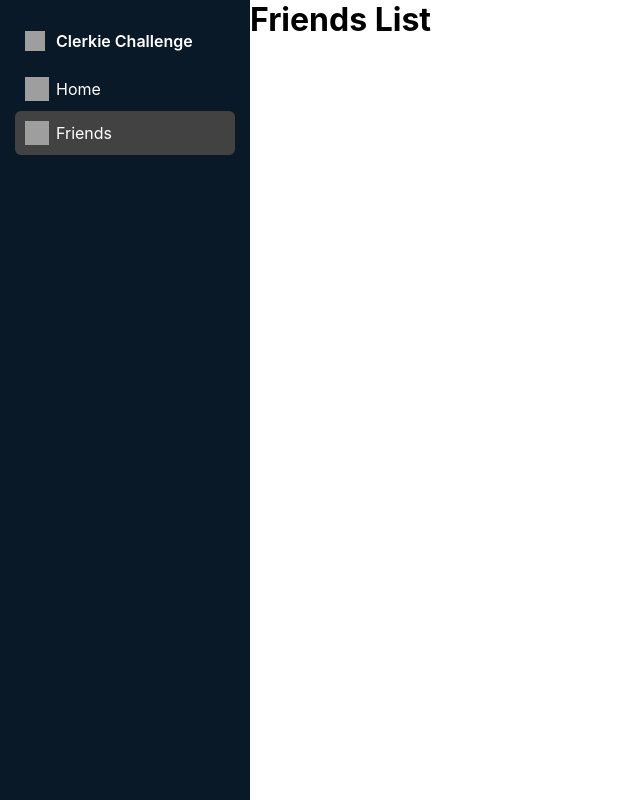
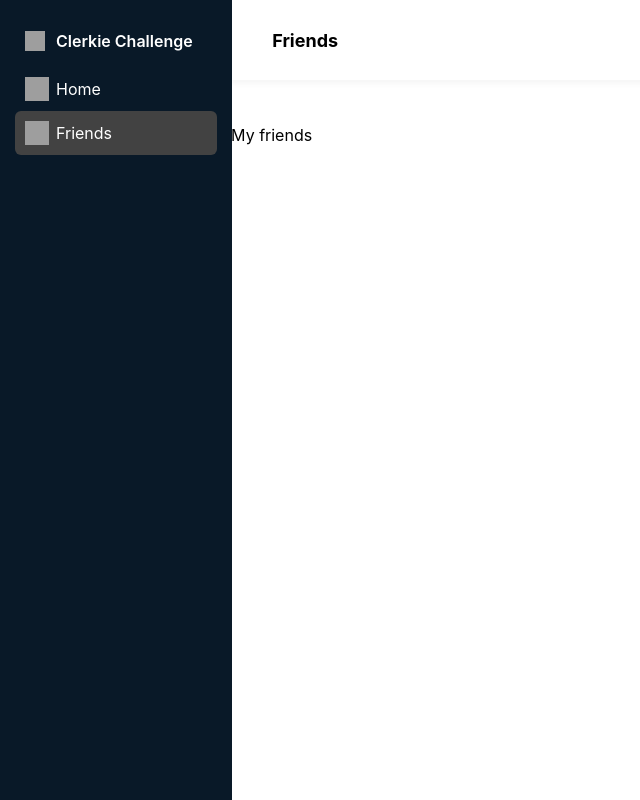
Before and after one commit to DillPickleSwimmer/Clerkie-FE-Challenge, a Next.js app: page /friends in a window 1280 px wide. Shown: the whole page, without its empty margins (0-640 px from the left). Built offline with nearby package versions, Linux system fonts and the light colour scheme; grey boxes are pictures that could not be loaded.

Commit message:
Add page layout

```diff
--- a/components/Layout.tsx
+++ b/components/Layout.tsx
@@ -1,7 +1,7 @@
 import React from 'react';
 import Head from 'next/head';
 import Navbar from './Navbar';
-import styles from './layout.module.css';
+import styles from './Layout.module.css';
 
 export default function Layout({children}) {
     return (
--- a/components/Navbar.tsx
+++ b/components/Navbar.tsx
@@ -1,5 +1,5 @@
 import React from 'react';
-import styles from './navbar.module.css';
+import styles from './Navbar.module.css';
 import Link from 'next/link';
 import Image from 'next/image';
 import {useRouter} from 'next/router';
--- /dev/null
+++ b/components/PageLayout.module.css
@@ -0,0 +1,29 @@
+.layout {
+    height: 100vh;
+    overflow: hidden;
+
+    display: flex;
+    flex-direction: column;
+}
+
+.header {
+    height: 80px;
+    padding: 0px 40px;
+
+    display: flex;
+    align-items: center;
+
+    font-weight: 700;
+    font-size: 18px;
+    box-shadow: 0px 4px 4px rgba(162, 162, 162, 0.1);
+}
+
+.content {
+    margin: 45px;
+    width: 1050px;
+
+    flex-grow: 1;
+    align-self: center;
+
+    overflow: scroll;
+}
--- /dev/null
+++ b/components/PageLayout.tsx
@@ -0,0 +1,11 @@
+import React, { ReactNode } from 'react';
+import styles from './PageLayout.module.css';
+
+export default function PageLayout({title, children}: {title: string, children: ReactNode}) {
+    return (
+        <div className={styles.layout}>
+            <header className={styles.header}>{title}</header>
+            <div className={styles.content}>{children}</div>
+        </div>
+    )
+}
--- a/pages/friends/index.tsx
+++ b/pages/friends/index.tsx
@@ -1,5 +1,9 @@
+import PageLayout from "../../components/PageLayout";
 import React from "react";
 
+
 export default function FriendsList() {
-    return <h1>Friends List</h1>;
+    return <PageLayout title="Friends">
+        My friends
+    </PageLayout>;
 }
```
